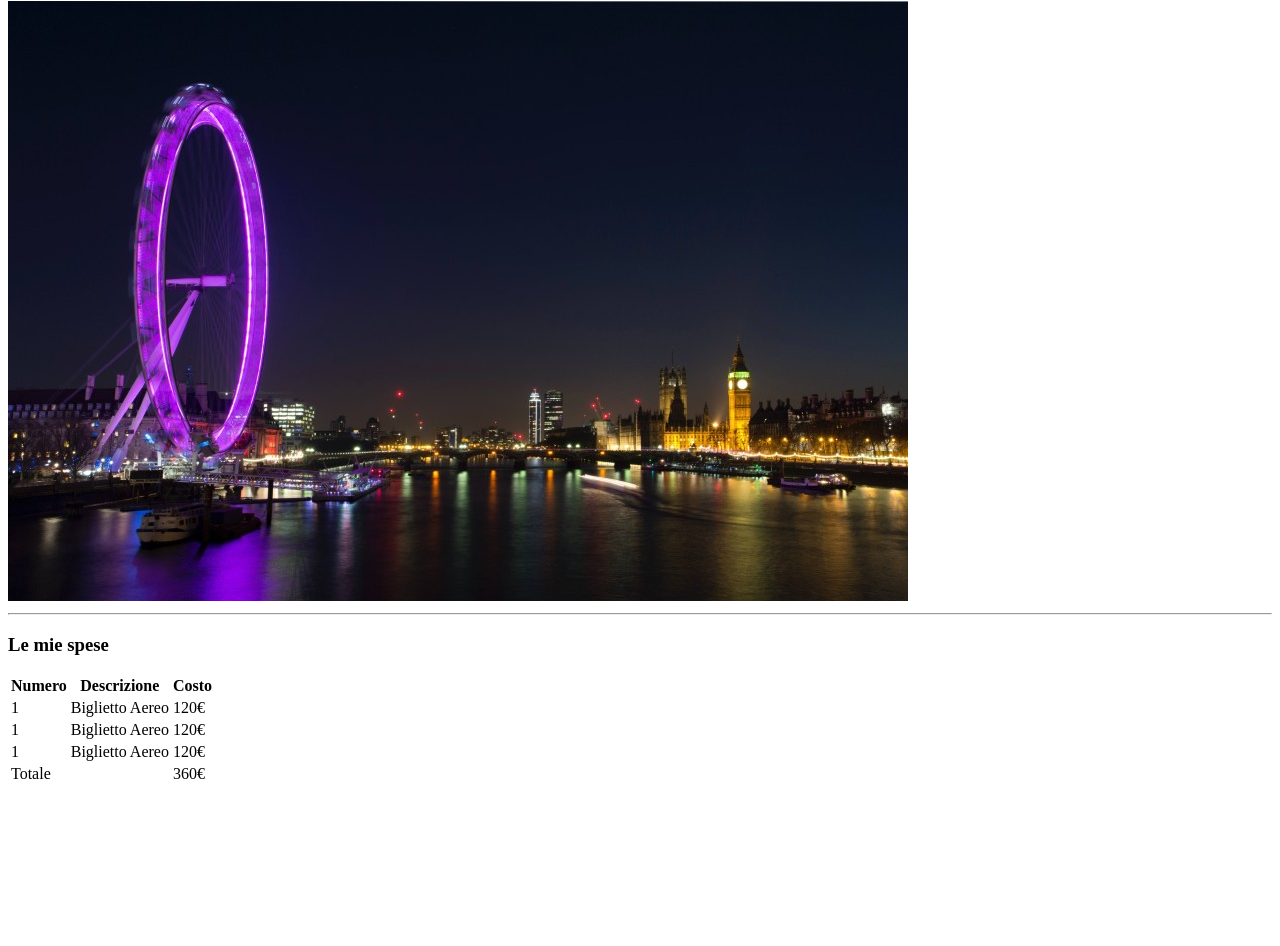
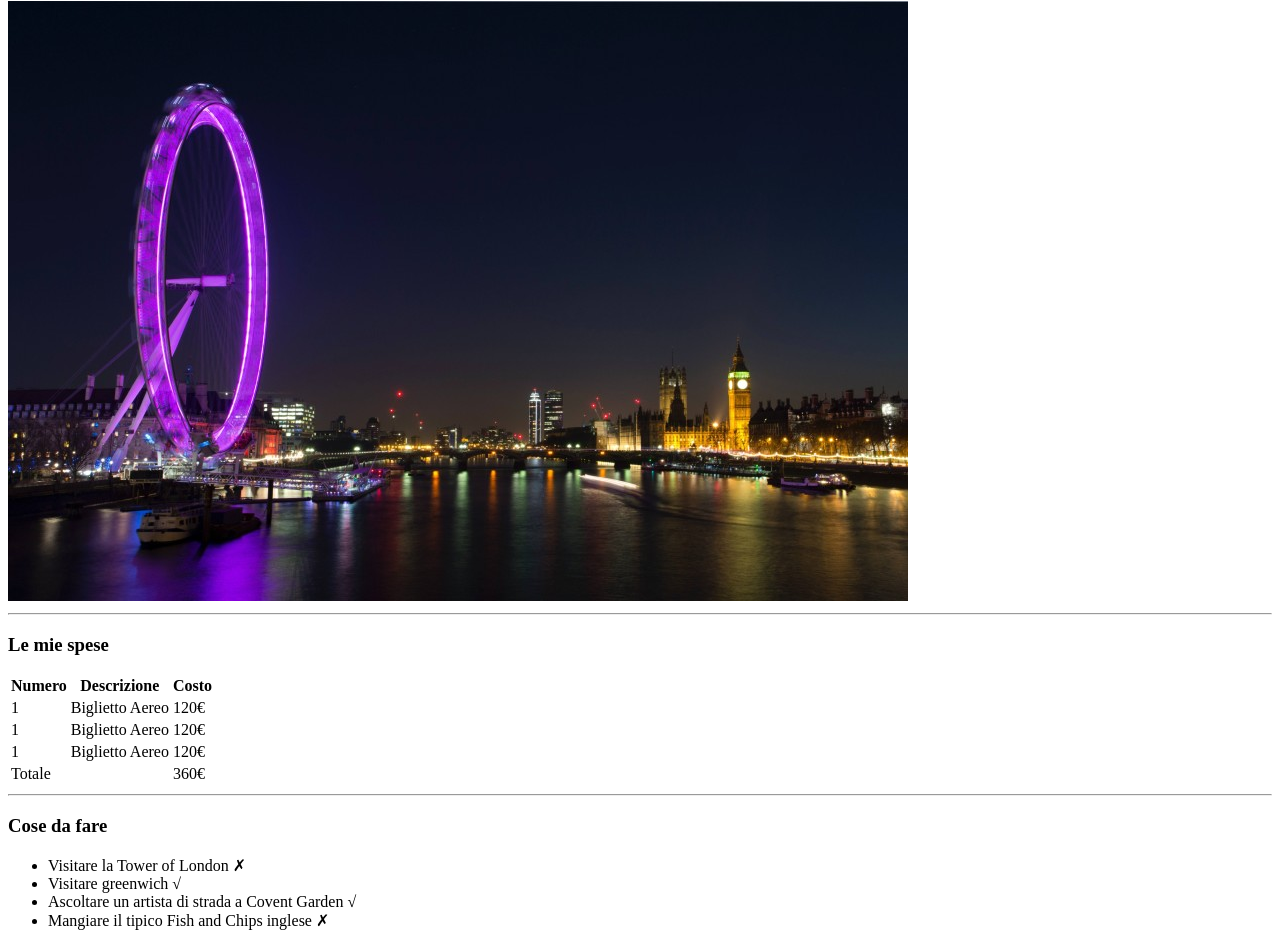
Before and after one commit to justwana-fly/html-london-trip, a plain HTML site: page index.html in a window 1280 px wide. Shown: the part 79-1025 px from the top of the page. Before the commit the page ends 873 px from the top, so only its background shows below. Drawn offline with Linux system fonts and the light colour scheme.

Commit message:
fatto lista delle cose da fare

```diff
--- a/index.html
+++ b/index.html
@@ -60,8 +60,16 @@
 
       </table>                                              <!--fine tabella-->
 
+        <hr>
 
+        <h3>Cose da fare</h3>
 
+        <ul>
+            <li>Visitare la Tower of London &#10007;</li>
+            <li>Visitare greenwich &radic;</li>
+            <li>Ascoltare un artista di strada a Covent Garden &radic;</li>       <!--lista delle cose da fare-->
+            <li>Mangiare il tipico Fish and Chips inglese &#10007;</li>
+        </ul>
     </header>
 
 
```
Lines whose indentation alone changed are shown as unchanged.
